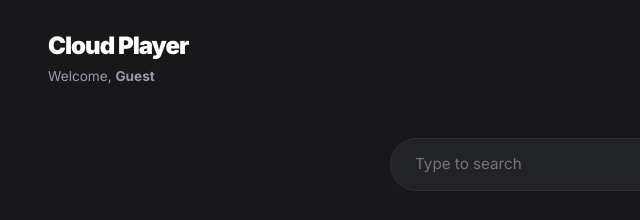
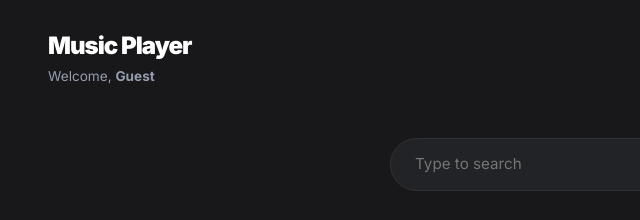
Before and after one commit to UrmatTulek/WebProgramminProject2026, a website: page public/index.html in a window 1280 px wide. Shown: the top 220 px of the page, 0-640 px from the left. Drawn offline with nearby package versions, Linux system fonts and the light colour scheme; no server answers.

Commit message:
Change of the name

```diff
--- a/public/index.html
+++ b/public/index.html
@@ -2,7 +2,7 @@
 <head>
     <meta charset="UTF-8">
     <meta name="viewport" content="width=device-width, initial-scale=1.0">
-    <title>Cloud player|Music player</title>
+    <title>Main|Music player</title>
     <link rel="stylesheet" href="style.css">
     <script src="https://code.jquery.com/jquery-3.7.1.min.js"></script>
     <script src="https://unpkg.com/@phosphor-icons/web"></script>
@@ -10,7 +10,7 @@
 <body>
     <header class="header">
         <div class="user-profile">
-            <h1 id="app-logo">Cloud Player</h1>
+            <h1 id="app-logo">Music Player</h1>
             <h1 id="welcome">Welcome, Guest</h1>
         </div>
         <div class="header-controls">
```
Also changed, not shown: public/login.html (+1 -1 lines), public/register.html (+1 -1 lines).
